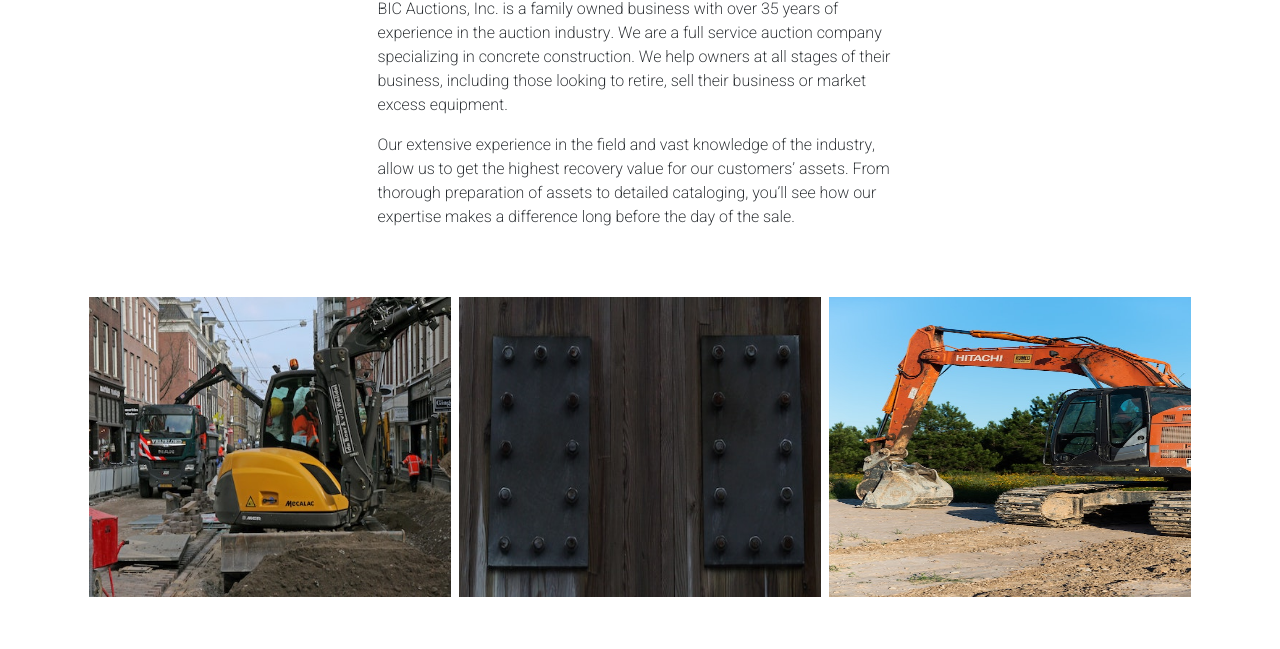
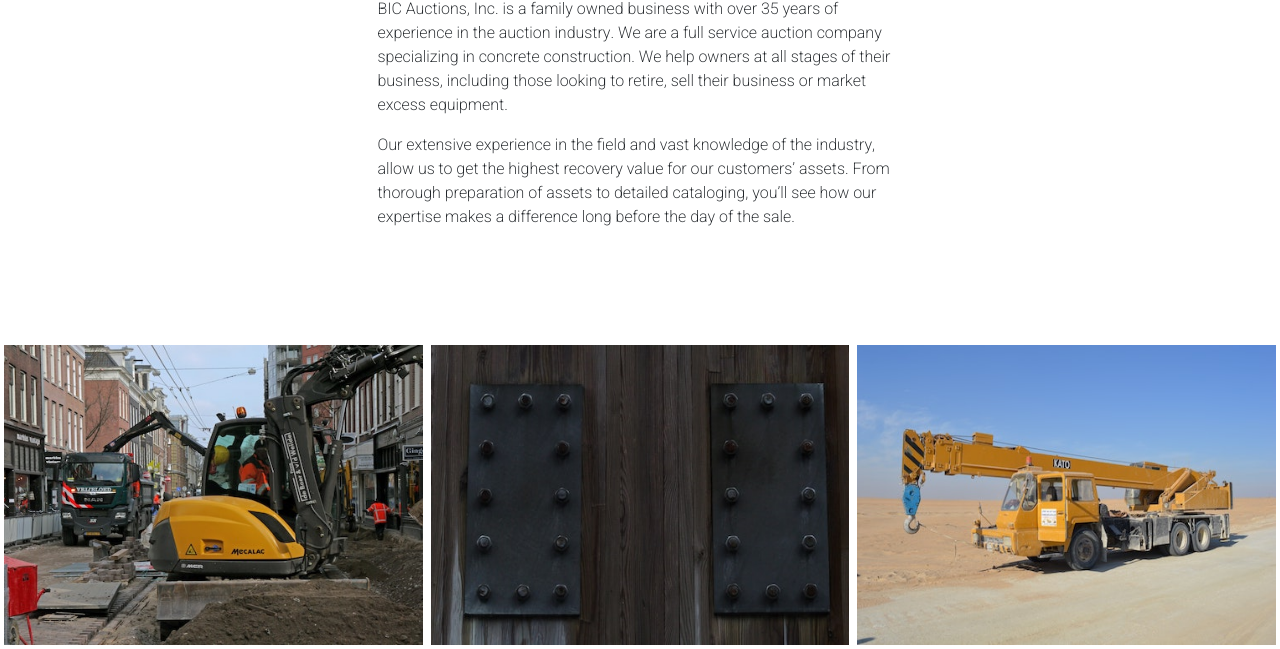
Before and after one commit to parkerfromcal/big-auctions, a website: page about.html in a window 1280 px wide. Shown: the part 370-1019 px from the top of the page. Before the commit the page ends 971 px from the top, so only its background shows below. Drawn offline with nearby package versions, Linux system fonts and the light colour scheme.

Commit message:
fullscreen

```diff
--- a/about.html
+++ b/about.html
@@ -58,7 +58,7 @@
 
         <div class="container">
             <div class="row d-flex justify-content-center">
-                <div class="col-xs-12 col-sm-6 pb-5">
+                <div class="col-xs-12 col-sm-6 pb-7">
                     <p>
                         BIC Auctions, Inc. is a family owned business with over 35 years of experience in the auction
                         industry. We are a full service auction company specializing in concrete construction. We help
@@ -75,8 +75,9 @@
             </div>
         </div>
 
-        <div class="container">
-            <div class="row row-content">
+        <div class="full-width-div">
+        <div class="container-fluid">
+            <div class="row">
                 <div class="col-xs-12 col-sm-4 p-1">
                     <img src="img/fons-heijnsbroek-vBfEZdpEr-E-unsplash.jpg" width="100%" height="300px" alt="concrete truck" />
                 </div>
@@ -84,10 +85,11 @@
                     <img src="img/anne-nygard-fWqzoThfnpA-unsplash.jpg" width="100%" height="300px" alt="conrete form" />
                 </div>
                 <div class="col-xs-12 col-sm-4 p-1">
-                    <img src="img/karolis-vaiciulis-ZlKz2B__EZs-unsplash.jpg" width="100%" height="300px"
+                    <img src="img/ade-adebowale-DKr6BEdI2sE-unsplash.jpg" width="100%" height="300px"
                         alt="two concrete trucks working on new road" />
                 </div>
             </div>
+        </div>
         </div>
 
         <footer>
--- a/css/styles.css
+++ b/css/styles.css
@@ -42,6 +42,30 @@ h2 {
     padding-top: 10rem;
 }
 
+.pb-6 {
+    padding-bottom: 4rem;
+}
+
+.pb-7 {
+    padding-bottom: 5rem;
+}
+
+.pb-7 {
+    padding-bottom: 6rem;
+}
+
+.pb-8 {
+    padding-bottom: 7rem;
+}
+
+.pb-9 {
+    padding-bottom: 8rem;
+}
+
+.pb-10 {
+    padding-bottom: 10rem;
+}
+
 .site-footer {
     color:darkgrey;
     padding: 20px 0;
@@ -54,3 +78,9 @@ h2 {
 .nav-item:hover {
     border-bottom: 3px solid #000000;
 }
+
+.full-width-div {
+    position: absolute;
+    width: 100%;
+    left: 0;
+}
```
Also changed, not shown: img/ade-adebowale-DKr6BEdI2sE-unsplash.jpg (added), img/karolis-vaiciulis-ZlKz2B__EZs-unsplash.jpg (deleted).
